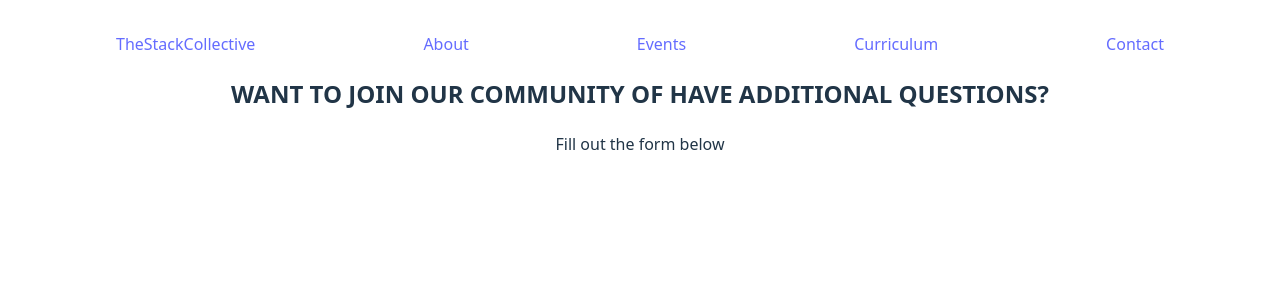
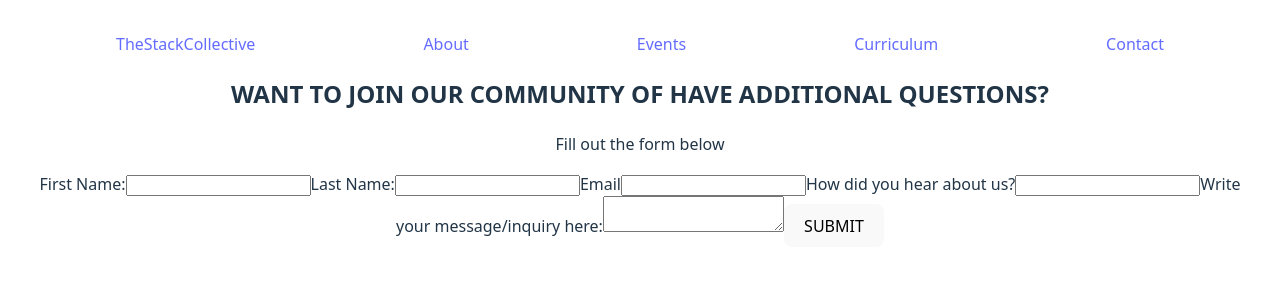
Before and after one commit to thestackcollective/tsc-website-1, a React (Vite) app: page /contact in a window 1280 px wide. Shown: the top 300 px of the page. Built offline with nearby package versions, Linux system fonts and the light colour scheme.

Commit message:
Add basic JSX elements

```diff
--- a/src/pages/ContactPage/ContactPage.jsx
+++ b/src/pages/ContactPage/ContactPage.jsx
@@ -3,6 +3,23 @@ export default function ContactPage() {
     <form>
       <h2>WANT TO JOIN OUR COMMUNITY OF HAVE ADDITIONAL QUESTIONS?</h2>
       <p>Fill out the form below</p>
+
+      <label for="firstName">First Name:</label>
+      <input type="text" name="firstName"></input>
+
+      <label for="lastName">Last Name:</label>
+      <input type="text" name="lastName"></input>
+
+      <label for="email">Email</label>
+      <input type="text" name="email"></input>
+
+      <label for="referralQuestion">How did you hear about us?</label>
+      <input type="text" name="referralQuestion"></input>
+
+      <label for="message">Write your message/inquiry here:</label>
+      <textarea type="text" name="message"></textarea>
+
+      <button>SUBMIT</button>
     </form>
   )
 }
```
